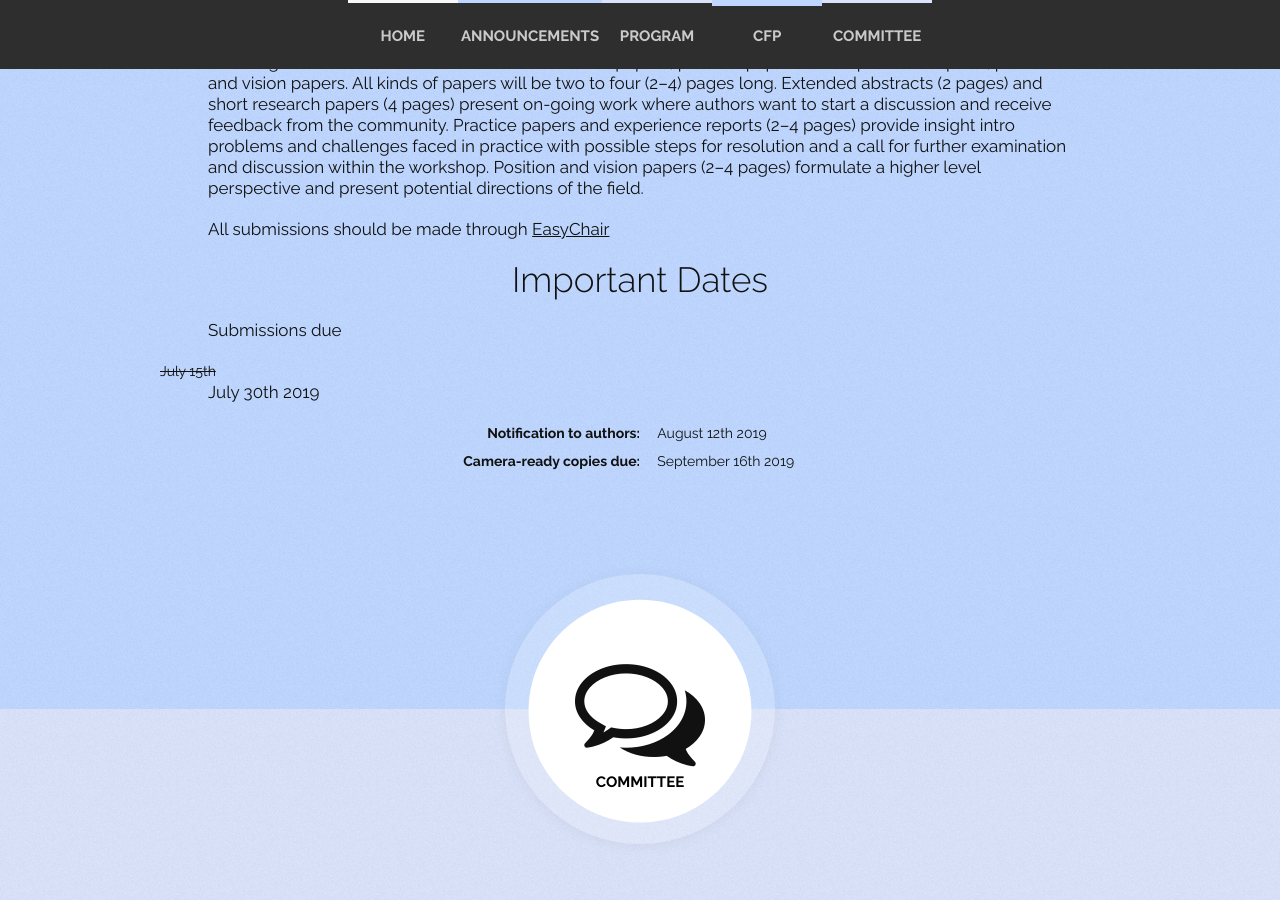
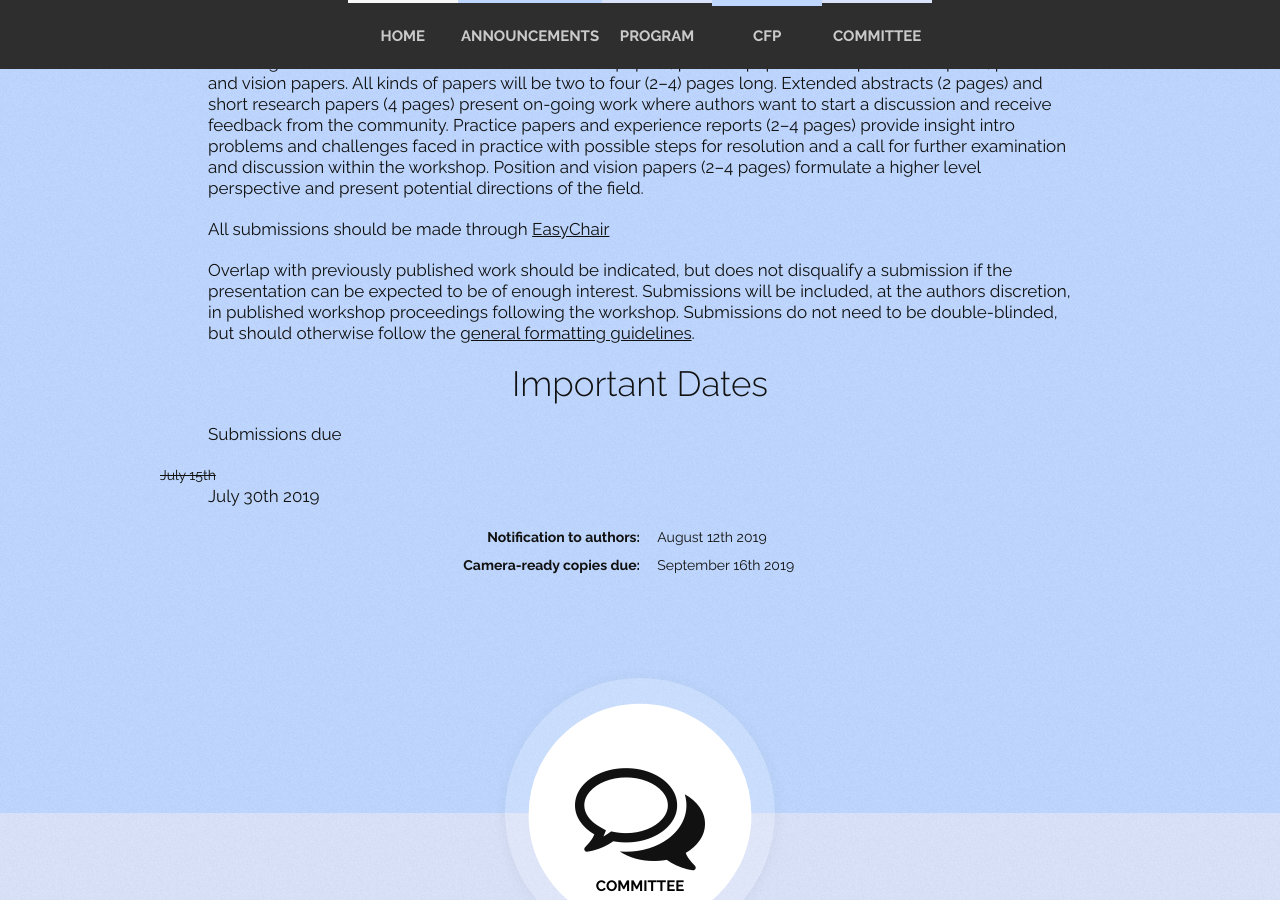
Before and after one commit to SEConfig/SEConfig.github.io, a Jekyll site: the page built from index.html, in a window 1280 px wide and 900 px high, scrolled down 3298 px. Built offline with Jekyll 4.4.1, drawn with Linux system fonts in a browser that asks for light colours; nearby versions of some CDN libraries.

Commit message:
autocommit

```diff
--- a/_posts/2019-01-04-cfp.md
+++ b/_posts/2019-01-04-cfp.md
@@ -41,7 +41,7 @@ Position and vision papers (2–4 pages) formulate a higher level perspective an
 
 All submissions should be made through [EasyChair](https://easychair.org/conferences/?conf=seconfig19)
 
-[//]: # (All submissions should describe unpublished work and must have been neither previously accepted for publication nor concurrently submitted for review in another journal, book, conference, or workshop. All submission must follow the [ACM formatting instructions](https://www.icse2018.org/track/icse-2018-Double-blind-review#Formatting). Submissions are peer-reviewed and accepted papers will appear in the workshop proceedings. All submissions should be made through [EasyChair](https://easychair.org/conferences/?conf=wapi18).)
+Overlap with previously published work should be indicated, but does not disqualify a submission if the presentation can be expected to be of enough interest. Submissions will be included, at the authors discretion, in published workshop proceedings following the workshop. Submissions do not need to be double-blinded, but should otherwise follow the [general formatting guidelines](https://2019.ase-conferences.org/track/ase-2019-How-to-Submit).
 
 ## Important Dates
 
```
